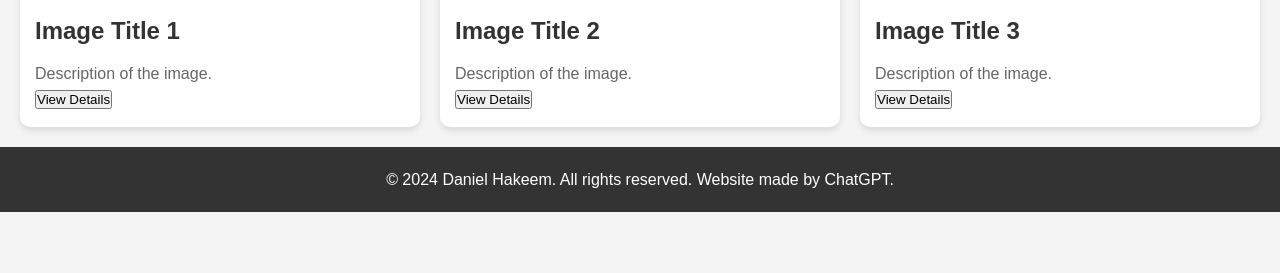
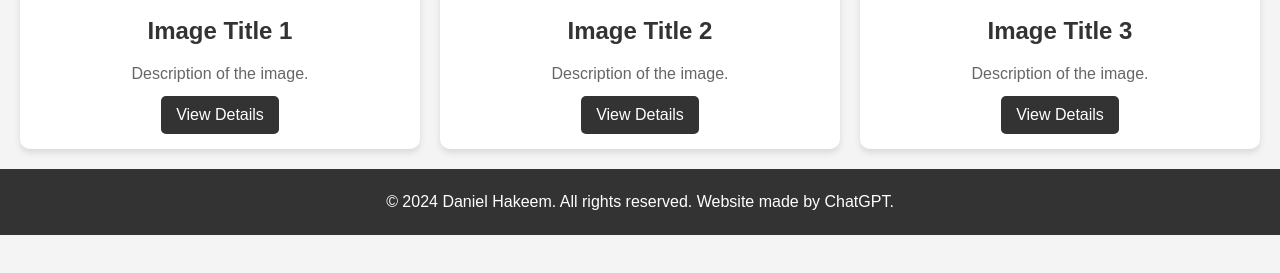
Before and after one commit to danyooooo/danyooooo.github.io, a plain HTML site: page index.html in a window 1280 px wide. Shown: the part 183-456 px from the top of the page. Drawn offline with Linux system fonts and the light colour scheme.

Commit message:
Update styles.css

```diff
--- a/styles.css
+++ b/styles.css
@@ -54,6 +54,7 @@ header p {
 
 .gallery-item-info {
     padding: 15px;
+    text-align: center;
 }
 
 .gallery-item-info h3 {
@@ -64,6 +65,21 @@ header p {
 .gallery-item-info p {
     font-size: 1em;
     color: #666;
+}
+
+.gallery-item-info button {
+    margin-top: 10px;
+    padding: 10px 15px;
+    background-color: #333;
+    color: #fff;
+    border: none;
+    border-radius: 5px;
+    cursor: pointer;
+    font-size: 1em;
+}
+
+.gallery-item-info button:hover {
+    background-color: #555;
 }
 
 /* Footer Styling */
```
